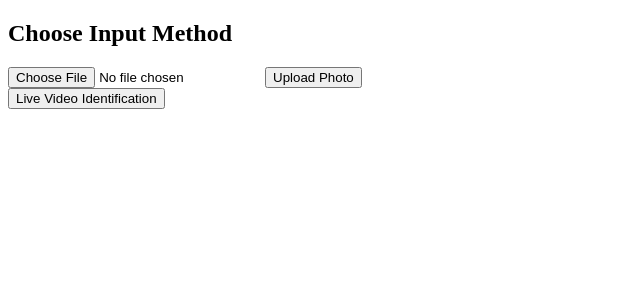
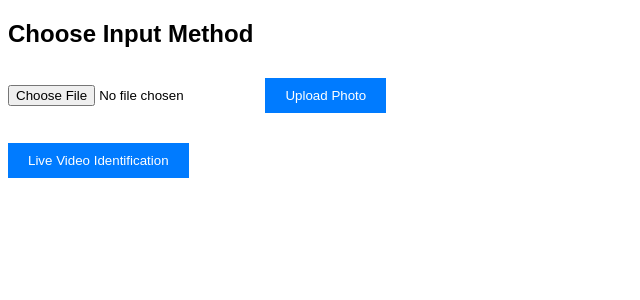
Before and after one commit to jkasprowicz/requisicao_reader, a Django app: page / in a window 1280 px wide. Shown: the top 300 px of the page, without its empty margins (0-640 px from the left). Run offline with Django 4.2, Linux system fonts and the light colour scheme.

Commit message:
working on

```diff
--- a/myproject/myproject/urls.py
+++ b/myproject/myproject/urls.py
@@ -16,8 +16,10 @@ Including another URLconf
 """
 from django.contrib import admin
 from django.urls import path, include
+from django.conf import settings
+from django.conf.urls.static import static
 
 urlpatterns = [
     path('admin/', admin.site.urls),
     path('', include('ocr.urls')),
-]
+]+ static(settings.MEDIA_URL, document_root=settings.MEDIA_ROOT)
--- a/myproject/ocr/templates/upload.html
+++ b/myproject/ocr/templates/upload.html
@@ -4,6 +4,31 @@
     <meta charset="UTF-8">
     <meta name="viewport" content="width=device-width, initial-scale=1.0">
     <title>Upload Page</title>
+    <style>
+        body {
+            font-family: Arial, sans-serif;
+        }
+        h2 {
+            margin-top: 20px;
+        }
+        form {
+            margin-bottom: 20px;
+        }
+        input[type="file"] {
+            margin-top: 10px;
+        }
+        button {
+            margin-top: 10px;
+            padding: 10px 20px;
+            background-color: #007BFF;
+            color: white;
+            border: none;
+            cursor: pointer;
+        }
+        button:hover {
+            background-color: #0056b3;
+        }
+    </style>
 </head>
 <body>
     <h2>Choose Input Method</h2>
--- a/myproject/ocr/views.py
+++ b/myproject/ocr/views.py
@@ -1,14 +1,20 @@
+import os
 import cv2
 import easyocr
+import uuid
 from django.shortcuts import render
 from django.http import JsonResponse
 from django.views.decorators.csrf import csrf_exempt
+from django.conf import settings
+from .models import Exam
 
 # Initialize EasyOCR with Portuguese language
 reader = easyocr.Reader(['pt'])
 
 def preprocess_image(image_path):
     image = cv2.imread(image_path)
+    if image is None:
+        raise ValueError(f"Image not loaded properly from path: {image_path}")
     gray = cv2.cvtColor(image, cv2.COLOR_BGR2GRAY)
     _, thresh = cv2.threshold(gray, 150, 255, cv2.THRESH_BINARY_INV)
     return thresh
@@ -16,7 +22,7 @@ def preprocess_image(image_path):
 def extract_text_from_image(image_path):
     preprocessed_image = preprocess_image(image_path)
     result = reader.readtext(preprocessed_image)
-    extracted_text = ' '.join([text for (text, _, _) in result])
+    extracted_text = ' '.join([text[1] for text in result])  # Access the text element correctly
     return extracted_text
 
 def identify_exams(extracted_text):
@@ -36,12 +42,30 @@ def ocr_view(request):
 
         elif request.FILES.get('image'):
             image_file = request.FILES['image']
-            with open('uploaded_image.jpg', 'wb+') as destination:
+            image_name = f"{uuid.uuid4()}.jpg"  # Generate a unique name for the image
+            image_dir = os.path.join(settings.MEDIA_ROOT, 'exam_images')
+            image_path = os.path.join(image_dir, image_name)
+
+            # Create the directory if it doesn't exist
+            if not os.path.exists(image_dir):
+                os.makedirs(image_dir)
+
+            with open(image_path, 'wb+') as destination:
                 for chunk in image_file.chunks():
                     destination.write(chunk)
 
-            extracted_text = extract_text_from_image('uploaded_image.jpg')
-            exams = identify_exams(extracted_text)
-            return render(request, 'report.html', {'exams': exams})
+            if not os.path.exists(image_path):
+                return JsonResponse({'error': 'Image file not saved properly'})
 
+            try:
+                extracted_text = extract_text_from_image(image_path)
+                exams = identify_exams(extracted_text)
+
+                # Save the exam data along with the image path
+                exam_record = Exam(exames='; '.join(exams), image=f'exam_images/{image_name}')
+                exam_record.save()
+
+                return render(request, 'report.html', {'exams': exams})
+            except ValueError as e:
+                return JsonResponse({'error': str(e)})
     return render(request, 'upload.html')
```
Also changed, not shown: myproject/ocr/models.py (+3 -7 lines), myproject/db.sqlite3, myproject/media/exam_images/9bbf1433-6b9d-47d7-b201-c73c534f3cac.jpg (added), myproject/ocr/migrations/0002_rename_convenio_exam_exames_remove_exam_name_and_more.py (added), myproject/ocr/migrations/0003_exam_image.py (added), myproject/uploaded_image.jpg (deleted).
